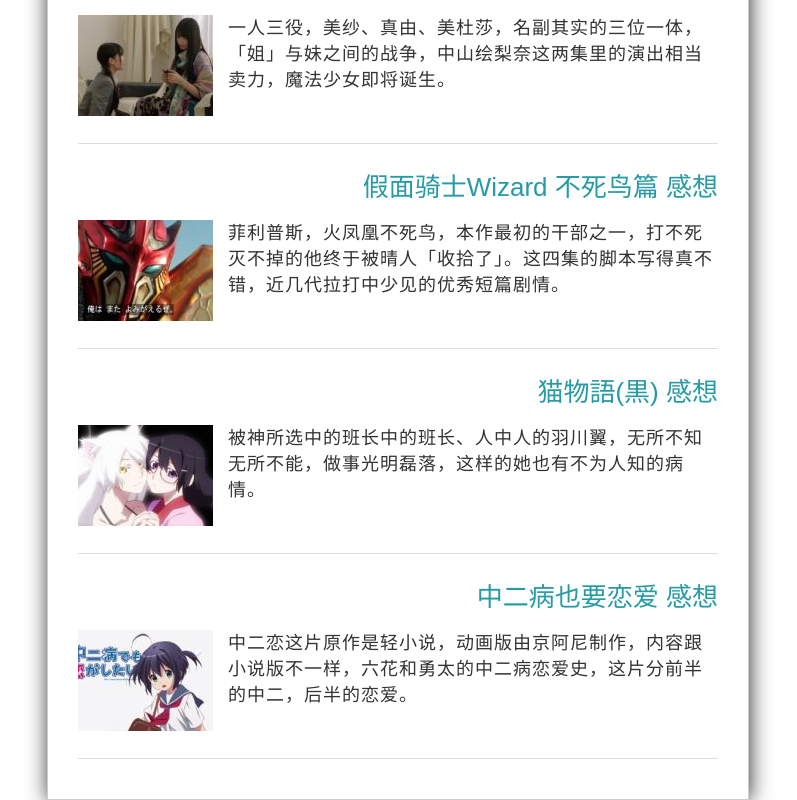
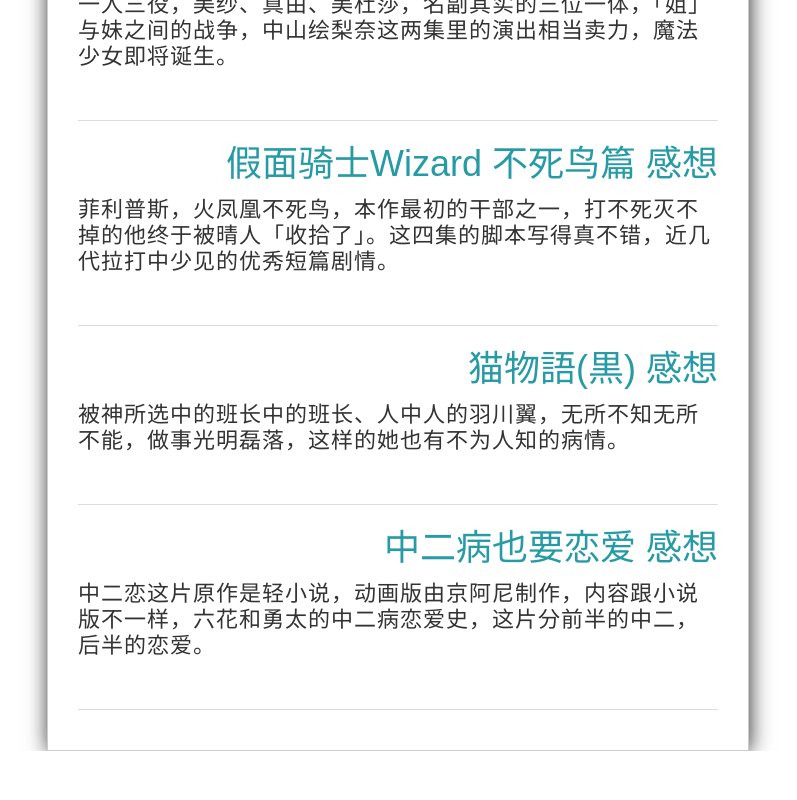
Before and after one commit to windmoe/windmoe.github.com, a plain HTML site: page index.html in a window 1280 px wide. Shown: the part 740-1540 px from the top of the page, without its empty margins (242-1039 px from the left). After the commit the page ends 1491 px from the top, so only its background shows below. Drawn offline with Linux system fonts and the light colour scheme.

Commit message:
more change

```diff
--- a/index.html
+++ b/index.html
@@ -18,7 +18,7 @@
   body{
   background-color: #fff;
   font-family:"Hiragino Sans GB W3",Arial,Sans-Serif;
-  font-size:18px;
+  font-size:22px;
   color:#333;}
 
   body a{
@@ -62,7 +62,7 @@
   margin-bottom: 10px;
   border-bottom: 1px solid #ddd;font-weight:400px;line-height:26px;padding-bottom:20px;}
 
-  h2.title{font-size:26px;font-family:"Hiragino Sans GB W6",Arial,Sans-Serif;margin-bottom:20px;text-align: right;}
+  h2.title{font-size:36px;font-family:"Hiragino Sans GB W6",Arial,Sans-Serif;margin-bottom:20px;text-align: right;}
 
   h2.title a{color: #269aa5;}
 
@@ -74,10 +74,6 @@
 
   .article p{margin-top: 10px;letter-spacing:1px;margin-bottom: 30px;}
 
-  .date{color: #9d9d9d; font-size: 14px;text-align:center;}
-
-  img.thumbnail{float: left; margin:0 15px 0 0;}
-
   </style>
   <link rel="shortcut icon" href="favicon.png">
 </head>
@@ -87,46 +83,39 @@
     <div class="list">
       <div class="article">
       <h2 class="title"><a href="#">假面骑士Wizard 泪之篇 感想</a></h2>
-      <a href="#" rel="nofollow"><img class="thumbnail" src="images/wizard31.jpg" alt="假面骑士Wizard 无限形态"></a>
       <p>
           无限形态，变身的魔法阵相当华丽和大场面，就连变身时唱的歌仔也特别长，两集前的Beats Hyper就显得有点寒酸了。
         </p>
     </div>
     <div class="article">
       <h2 class="title"><a href="#">我的朋友很少 NEXT 感想</a></h2>
-      <a href="#" rel="nofollow"><img class="thumbnail" src="images/ps2.jpg" alt="夜空,肉"></a>
       <p>
           朋少第二季总的来说，话题性和卖点都少了，故事也不吸引，从残念的日常篇转到恋爱篇，可见作者功力不够，转接很突然，观众感到很不自然。
         </p>
     </div>
     <div class="article">
       <h2 class="title"><a href="#">魔王勇者 第一季 感想</a></h2>
-      <a href="#" rel="nofollow"><img class="thumbnail" src="images/maoyu.jpg" alt="魔王,胸部"></a>
       <p>
           魔王是个百看不厌的大美人，勇者是个处男，就这样魔王与勇者的幸福生活就开始了。动画版的卖点，自然是男女主角的声优——福山润和小清水亚美。
         </p>
     </div>
     <div class="article">
       <h2 class="title"><a href="#">假面骑士Wizard 双子篇 感想</a></h2>
-      <a href="#" rel="nofollow"><img class="thumbnail" src="images/twins.jpg" alt="假面骑士Wizard,美杜莎"></a>
       <p>一人三役，美纱、真由、美杜莎，名副其实的三位一体，「姐」与妹之间的战争，中山绘梨奈这两集里的演出相当卖力，魔法少女即将诞生。
         </p>
     </div>
     <div class="article">
       <h2 class="title"><a href="#">假面骑士Wizard 不死鸟篇 感想</a></h2>
-      <a href="#" rel="nofollow"><img class="thumbnail" src="images/ph.jpg" alt="假面骑士Wizard,Phoenix"></a>
       <p>菲利普斯，火凤凰不死鸟，本作最初的干部之一，打不死灭不掉的他终于被晴人「收拾了」。这四集的脚本写得真不错，近几代拉打中少见的优秀短篇剧情。
         </p>
     </div>
     <div class="article">
       <h2 class="title"><a href="#">猫物語(黒) 感想</a></h2>
-      <a href="#" rel="nofollow"><img class="thumbnail" src="images/kuro.jpg" alt="羽川翼,班长妹"></a>
       <p>被神所选中的班长中的班长、人中人的羽川翼，无所不知无所不能，做事光明磊落，这样的她也有不为人知的病情。
         </p>
     </div>
     <div class="article">
       <h2 class="title"><a href="#">中二病也要恋爱 感想</a></h2>
-      <a href="#" rel="nofollow"><img class="thumbnail" src="images/chu2.jpg" alt="六花,萝莉"></a>
       <p>中二恋这片原作是轻小说，动画版由京阿尼制作，内容跟小说版不一样，六花和勇太的中二病恋爱史，这片分前半的中二，后半的恋爱。
         </p>
     </div>
```
Also changed, not shown: images/chu2.jpg (deleted), images/kuro.jpg (deleted), images/maoyu.jpg (deleted), images/ph.jpg (deleted), images/ps2.jpg (deleted), images/twins.jpg (deleted), images/wizard31.jpg (deleted).
